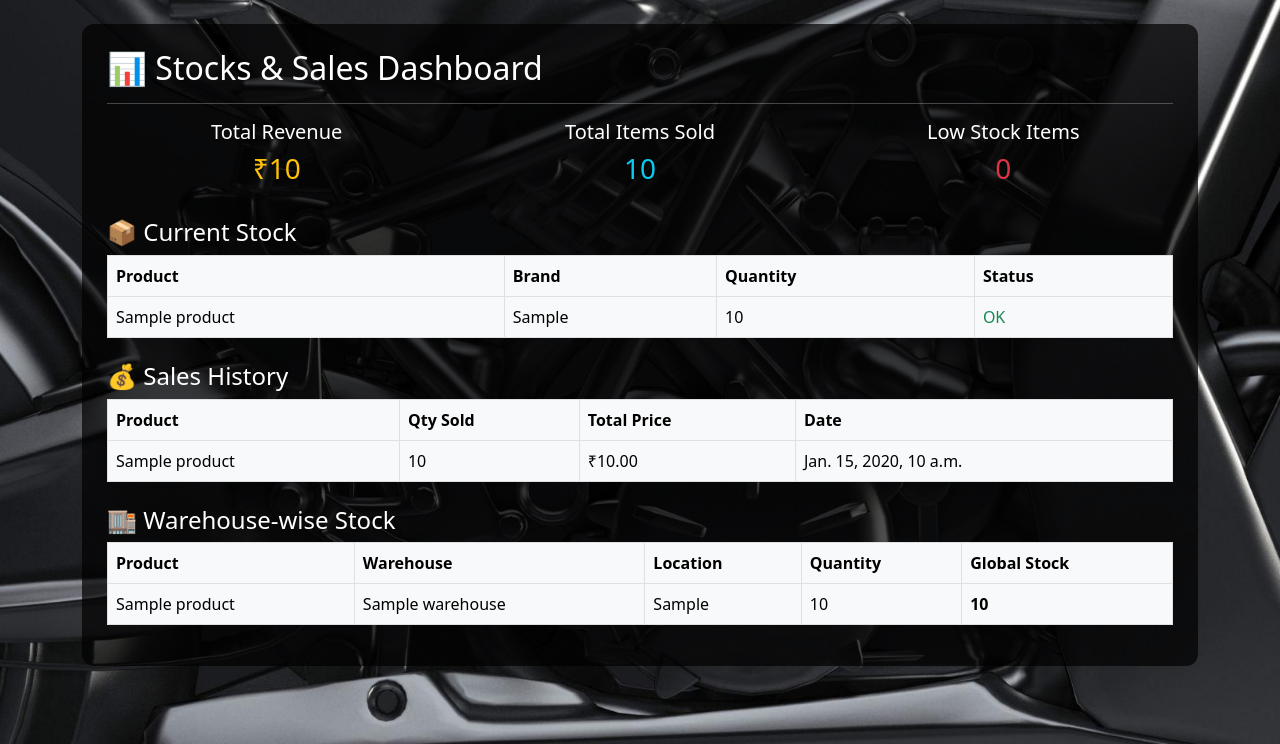
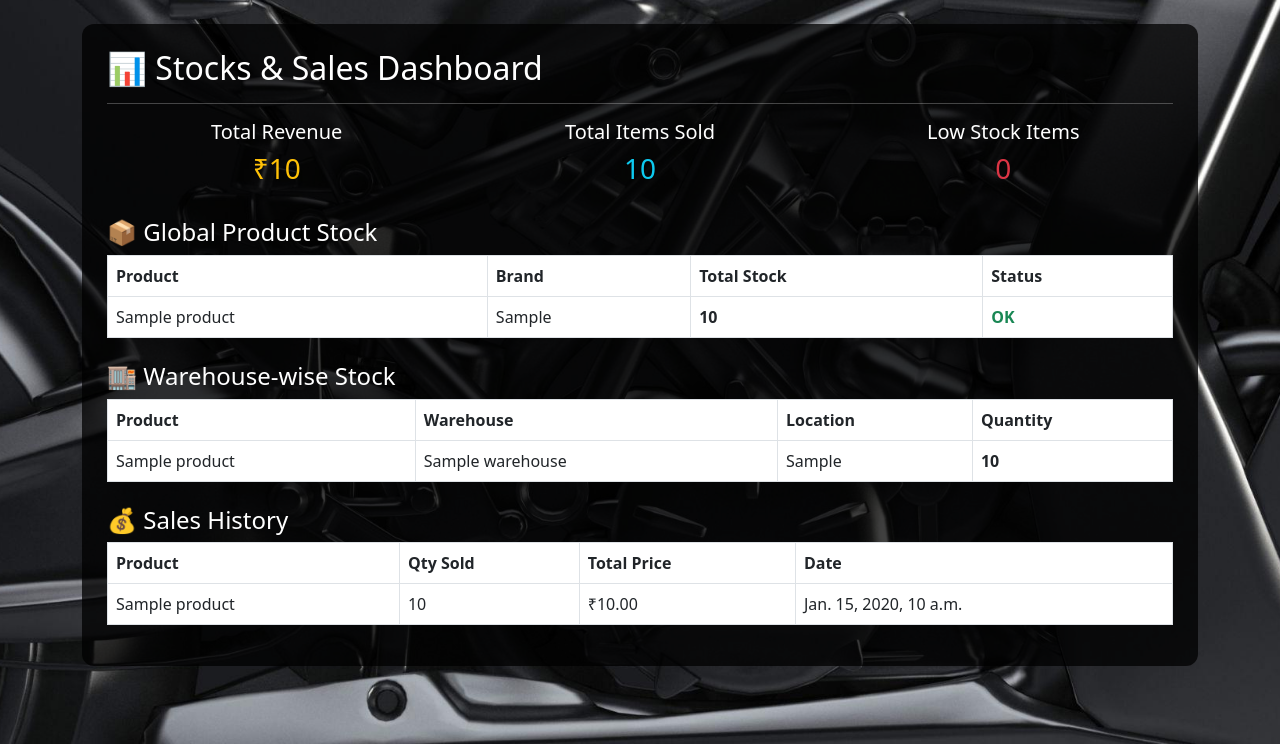
Before and after one commit to surya-prakash-p/Smart-Stock-Inventory-System, a Django app: page /dashboard/ in a window 1280 px wide. Shown: the part 56-800 px from the top of the page. Run offline with Django 5.2, Linux system fonts and the light colour scheme; tables that the repository leaves empty hold one stand-in row (values such as "Sample post").

Commit message:
render production fix

```diff
--- a/inventory_project/inventory/templates/inventory/dashboard.html
+++ b/inventory_project/inventory/templates/inventory/dashboard.html
@@ -13,10 +13,14 @@
         }
 
         .glass-box {
-            background: rgba(0, 0, 0, 0.7);
+            background: rgba(0, 0, 0, 0.75);
             color: white;
             padding: 25px;
             border-radius: 12px;
+        }
+
+        .table {
+            background: white;
         }
     </style>
 </head>
@@ -39,10 +43,10 @@
     <div class="container mt-4">
         <div class="glass-box">
 
-            <h2>📊 Stocks & Sales Dashboard</h2>
+            <h2 class="mb-3">📊 Stocks & Sales Dashboard</h2>
             <hr>
 
-            <!-- SUMMARY -->
+            <!-- ✅ SUMMARY CARDS -->
             <div class="row text-center mb-4">
                 <div class="col-md-4">
                     <h5>Total Revenue</h5>
@@ -58,34 +62,63 @@
                 </div>
             </div>
 
-            <!-- STOCK TABLE -->
-            <h4>📦 Current Stock</h4>
-            <table class="table table-light table-bordered">
+            <!-- ✅ GLOBAL PRODUCT STOCK -->
+            <h4>📦 Global Product Stock</h4>
+            <table class="table table-bordered">
                 <tr>
                     <th>Product</th>
                     <th>Brand</th>
-                    <th>Quantity</th>
+                    <th>Total Stock</th>
                     <th>Status</th>
                 </tr>
 
-                {% for p in products %}
+                {% for item in product_summary %}
                 <tr>
-                    <td>{{ p.name }}</td>
-                    <td>{{ p.brand }}</td>
-                    <td>{{ p.quantity }}</td>
+                    <td>{{ item.product.name }}</td>
+                    <td>{{ item.product.brand }}</td>
+                    <td><strong>{{ item.total_stock }}</strong></td>
                     <td>
-                        {% if p.quantity <= p.reorder_level %} <span class="text-danger">Low Stock</span>
-                            {% else %}
-                            <span class="text-success">OK</span>
-                            {% endif %}
+                        {% if item.total_stock <= item.product.reorder_level %}
+                            <span class="text-danger fw-bold">Low Stock</span>
+                        {% else %}
+                            <span class="text-success fw-bold">OK</span>
+                        {% endif %}
                     </td>
+                </tr>
+                {% empty %}
+                <tr>
+                    <td colspan="4" class="text-center">No products available</td>
                 </tr>
                 {% endfor %}
             </table>
 
-            <!-- SALES TABLE -->
+            <!-- ✅ WAREHOUSE-WISE STOCK -->
+            <h4 class="mt-4">🏬 Warehouse-wise Stock</h4>
+            <table class="table table-bordered">
+                <tr>
+                    <th>Product</th>
+                    <th>Warehouse</th>
+                    <th>Location</th>
+                    <th>Quantity</th>
+                </tr>
+
+                {% for s in stocks %}
+                <tr>
+                    <td>{{ s.product.name }}</td>
+                    <td>{{ s.warehouse.name }}</td>
+                    <td>{{ s.warehouse.location }}</td>
+                    <td><strong>{{ s.quantity }}</strong></td>
+                </tr>
+                {% empty %}
+                <tr>
+                    <td colspan="4" class="text-center">No warehouse stock data</td>
+                </tr>
+                {% endfor %}
+            </table>
+
+            <!-- ✅ SALES HISTORY -->
             <h4 class="mt-4">💰 Sales History</h4>
-            <table class="table table-light table-bordered">
+            <table class="table table-bordered">
                 <tr>
                     <th>Product</th>
                     <th>Qty Sold</th>
@@ -106,37 +139,9 @@
                 </tr>
                 {% endfor %}
             </table>
-            <h4 class="mt-4">🏬 Warehouse-wise Stock</h4>
-
-            <table class="table table-light table-bordered">
-                <tr>
-                    <th>Product</th>
-                    <th>Warehouse</th>
-                    <th>Location</th>
-                    <th>Quantity</th>
-                    <th>Global Stock</th>
-                </tr>
-
-                {% for s in stocks %}
-                <tr>
-                    <td>{{ s.product.name }}</td>
-                    <td>{{ s.warehouse.name }}</td>
-                    <td>{{ s.warehouse.location }}</td>
-                    <td>{{ s.quantity }}</td>
-                    <td>
-                        <strong>{{ s.product.total_stock }}</strong>
-                    </td>
-                </tr>
-                {% empty %}
-                <tr>
-                    <td colspan="5" class="text-center">No warehouse stock data</td>
-                </tr>
-                {% endfor %}
-            </table>
 
         </div>
     </div>
 
 </body>
-
 </html>
--- a/inventory_project/inventory/views.py
+++ b/inventory_project/inventory/views.py
@@ -80,31 +80,48 @@ def confirm_payment(request):
     return render(request, 'inventory/thankyou.html')
 
 
-from django.db.models import Sum, F
-from .models import Product, Sale, Stock, Warehouse
 
 
 def dashboard(request):
     products = Product.objects.all()
     sales = Sale.objects.all().order_by('-sold_at')
+
+    # ✅ Warehouse-wise stock
     stocks = Stock.objects.select_related('product', 'warehouse')
 
+    # ✅ Global stock per product
+    product_summary = []
+    for product in products:
+        total_stock = Stock.objects.filter(product=product).aggregate(
+            total=Sum('quantity')
+        )['total'] or 0
+
+        product_summary.append({
+            'product': product,
+            'total_stock': total_stock
+        })
+
+    # ✅ Revenue
     total_revenue = Sale.objects.aggregate(
         total=Sum('total_price')
     )['total'] or 0
 
+    # ✅ Items sold
     total_items_sold = Sale.objects.aggregate(
         total=Sum('quantity')
     )['total'] or 0
 
-    low_stock_count = Product.objects.filter(
-        stock__quantity__lte=F('reorder_level')
-    ).distinct().count()
+    # ✅ LOW STOCK (based on GLOBAL stock — correct logic)
+    low_stock_count = sum(
+        1 for item in product_summary
+        if item['total_stock'] <= item['product'].reorder_level
+    )
 
     context = {
         'products': products,
         'sales': sales,
-        'stocks': stocks,  # ⭐ NEW
+        'stocks': stocks,
+        'product_summary': product_summary,  # ⭐ IMPORTANT
         'total_revenue': total_revenue,
         'total_items_sold': total_items_sold,
         'low_stock_count': low_stock_count,
```
Also changed, not shown: inventory_project/inventory_project/settings.py (+9 -2 lines), 1 other file.
